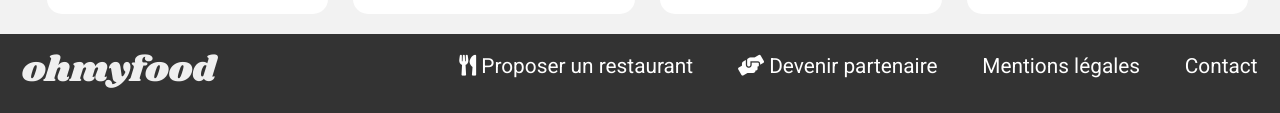
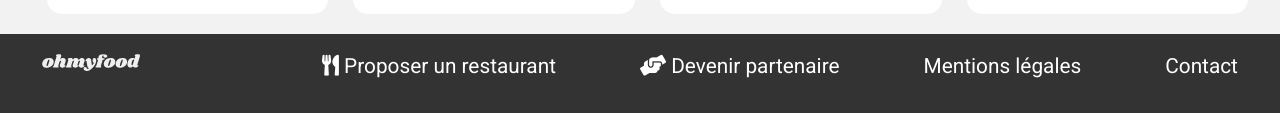
Before and after one commit to Florent89/FlorentDerouet_3_29042021, a website: page index.html in a window 1280 px wide. Shown: the part 890-1003 px from the top of the page. Drawn offline with Linux system fonts and the light colour scheme; a web font is replaced by a local one.

Commit message:
git logo

```diff
--- a/index.html
+++ b/index.html
@@ -93,7 +93,7 @@
         </main>
 
         <footer class="foot">
-            <p class="foot__logo"><img src="/index/img/logo/ohmyfood.png" alt="logo ohmyfood"></p>
+            <p class="foot__logo"><img src="/index/img/logo/ohmyfood@2x.svg" alt="logo ohmyfood"></p>
             <a href="page_suivante.html"><p class="foot__propose"> <i class="fas fa-utensils"></i> Proposer un restaurant</p></a>
             <a href="page_suivante.html"><p class="foot__partenaire"> <i class="fas fa-hands-helping"></i> Devenir partenaire</p></a>
             <a href="page_suivante.html"><p class="foot__mentions"> Mentions légales</p></a>
```
